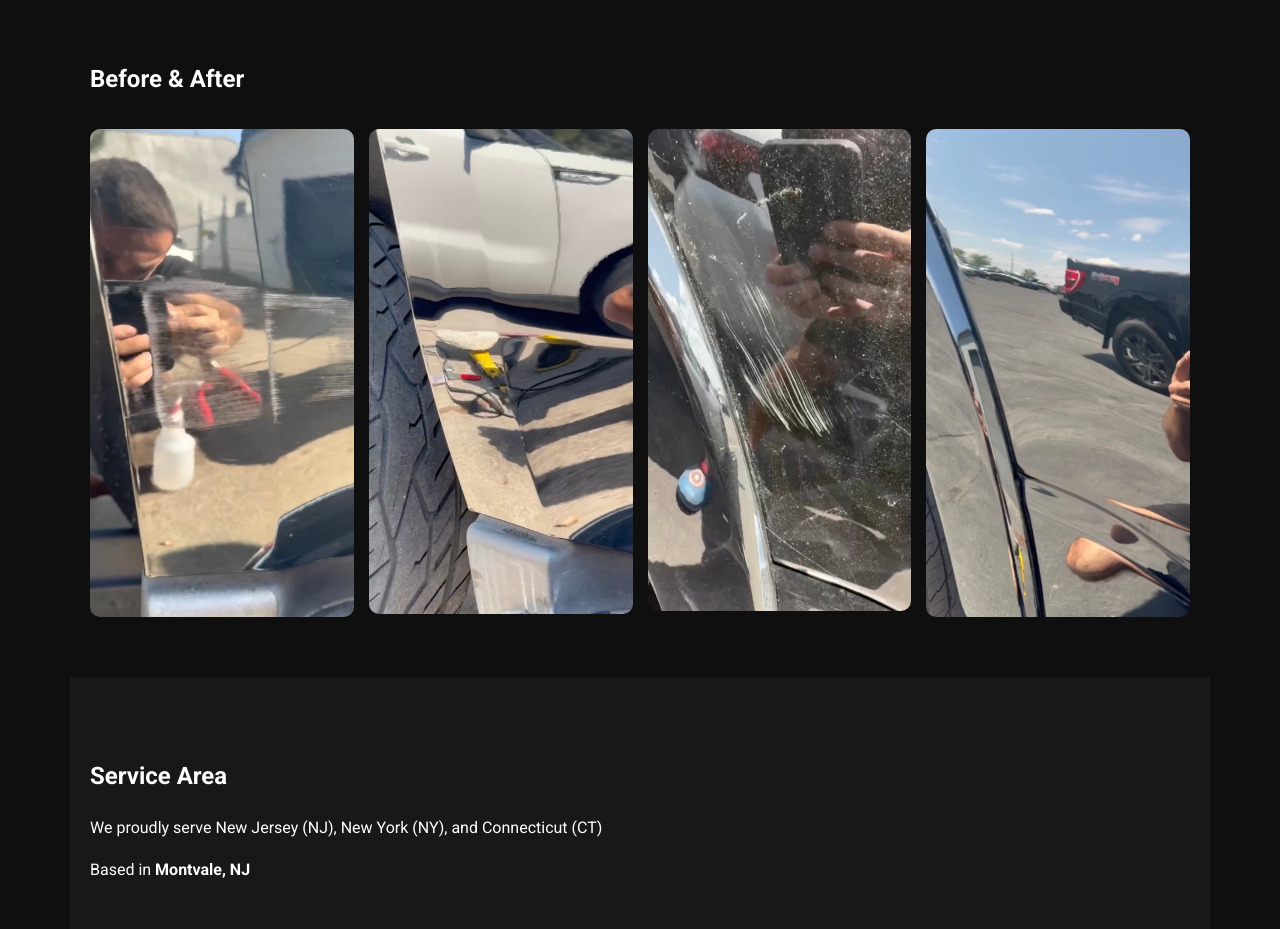
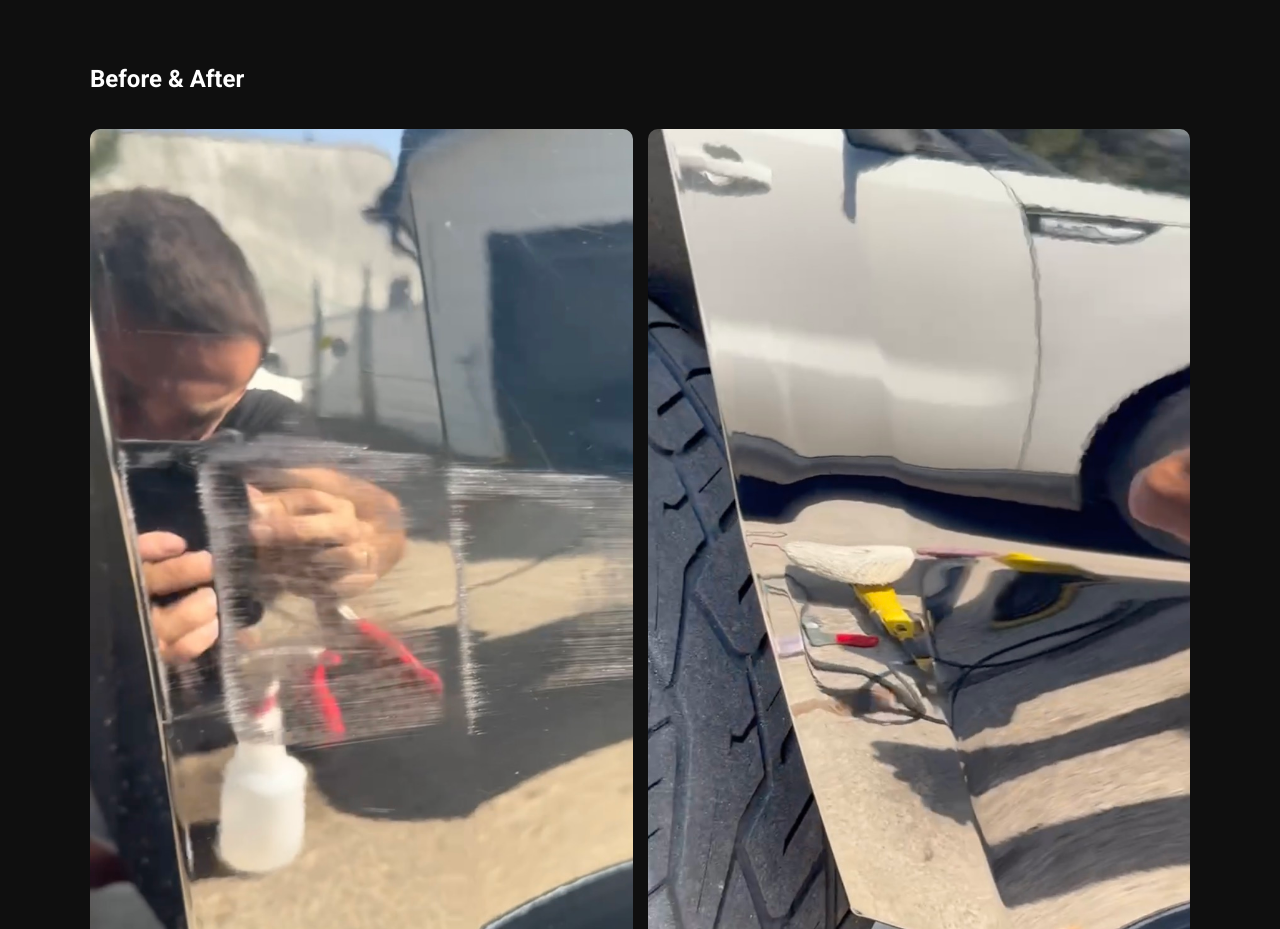
Before and after one commit to sergeygum90/bergendetail.github.io, a plain HTML site: page index.html in a window 1280 px wide. Shown: the part 1580-2509 px from the top of the page. Drawn offline with Linux system fonts and the light colour scheme.

Commit message:
Update index.html

```diff
--- a/index.html
+++ b/index.html
@@ -62,8 +62,6 @@
   <div class="gallery">
     <img src="images/before1.jpg" alt="Before paint correction">
     <img src="images/after1.jpg" alt="After paint correction">
-    <img src="images/before2.jpg" alt="Before interior cleaning">
-    <img src="images/after2.jpg" alt="After interior cleaning">
   </div>
 </section>
 
```
